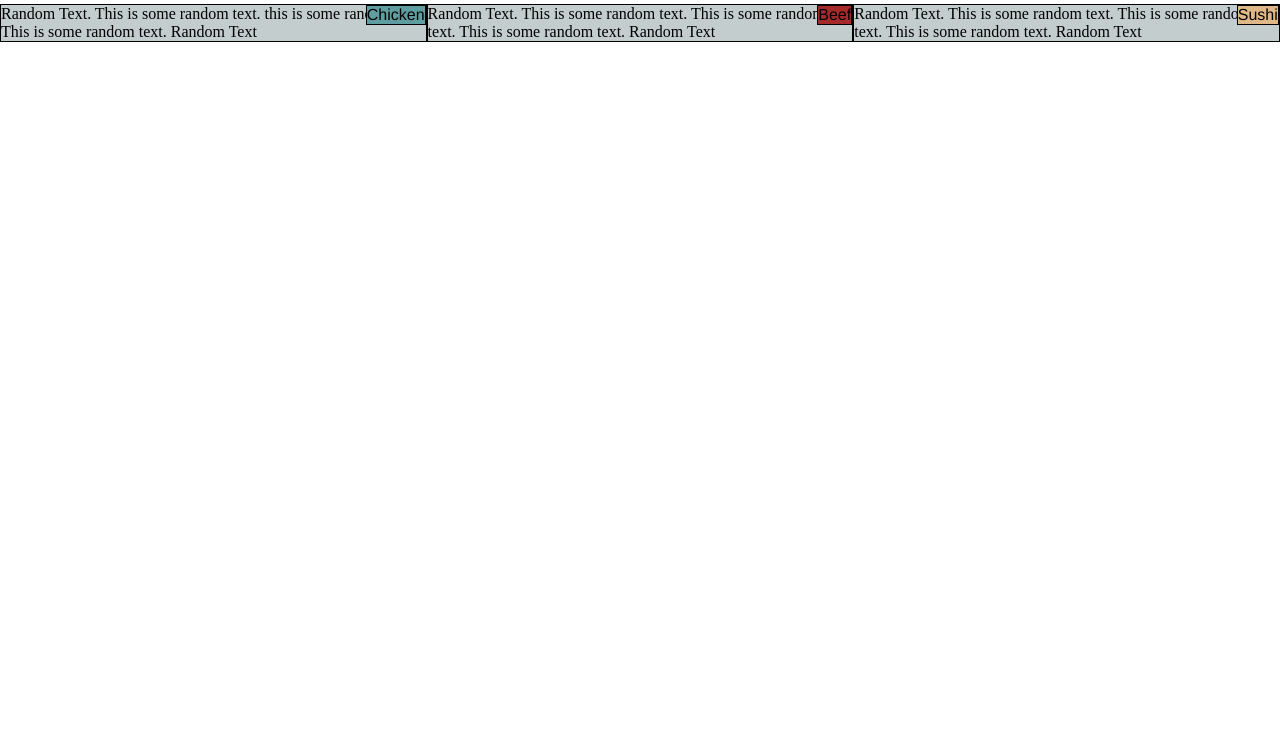
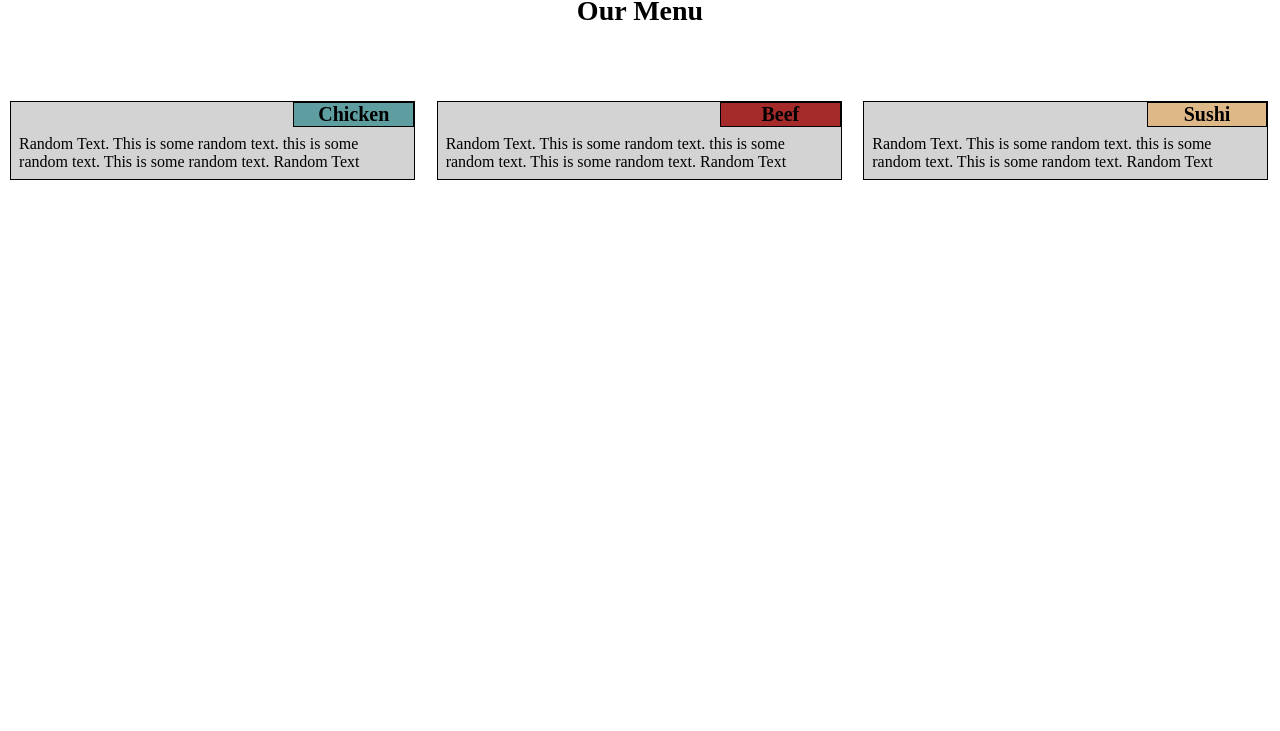
Before and after one commit to swapnamalgari/coursera.592, a plain HTML site: page module2-solution/index.html in a window 1280 px wide. Shown: the part 69-800 px from the top of the page. Drawn offline with Linux system fonts and the light colour scheme.

Commit message:
After changing (adding spaces between divs

```diff
--- a/module2-solution/CSS.css
+++ b/module2-solution/CSS.css
@@ -1,52 +1,70 @@
 *
 {
   box-sizing: border-box;
-
-}
-div {
-    box-sizing: border-box;
-}
-
-body
-{
-  margin:0;
+  margin: 0;
   padding: 0;
-}
-h1{
-	margin-bottom: 15px;
 }
 
 
+#it1 {
+  background-color: #5F9EA0;
+}
+#it2 {
+  background-color: #A52A2A;
+}
+#it3 {
+  background-color: #DEB887;
+}
 
-div#container{
-  position: relative;
-  background-color: #C3CDCD;
+h1{
+  text-align: center;
+  margin-top:5%;
+  margin-bottom: 5%;
+  font-size: 175%;
 }
-p {
-  position: absolute;
-  bottom: 0;
-  right: 0;
+p{
+  padding: 2%;
+  clear:both;
+}
+.division >div{
   border: 1px solid black;
-  font-family: Helvetica;
+  background-color: #D3D3D3; /*grey*/
+  width: 95%;
+  margin: 10px;
 
 }
 
+.menu_item{
+  text-align: center;
+  font-weight: bold;
+  border: 1px solid black;
+  font-size:125%;
+  float:right;
+  width:30%;
+}
+/* media queries*/
+@media(min-width:992px){
+  .division{
+    float: left;
+    width: 33.33%;
+  }
 
-#p1 {
-  background-color: #5F9EA0;
 }
-#p2 {
-  background-color: #A52A2A;
+@media(min-width:768px) and (max-width: 991px){
+  .division{
+    float: left;
+    width: 50%;
+  }
 }
-#p3 {
-  background-color: #DEB887;
+@media(max-width:767px){
+  .division{
+    float: left;
+    width: 100%;
+  }
+
 }
 
-/* Simple Responsive Framework. */
-.row {
-  width: 100%;
-}
-
+/*
 @media (min-width: 992px) {
   .col-lg-1, .col-lg-2, .col-lg-3, .col-lg-4, .col-lg-5, .col-lg-6, .col-lg-7, .col-lg-8, .col-lg-9, .col-lg-10, .col-lg-11, .col-lg-12 {
     float: left;
@@ -90,7 +108,7 @@ p {
   }
 }
 
-/********* Medium devices only **********/
+
 @media (min-width: 768px) and (max-width: 991px) {
   .col-md-1, .col-md-2, .col-md-3, .col-md-4, .col-md-5, .col-md-6, .col-md-7, .col-md-8, .col-md-9, .col-md-10, .col-md-11, .col-md-12 {
     float: left;
@@ -175,4 +193,4 @@ p {
   .col-sm-12 {
     width: 100%;
   }
-}
+}*/
--- a/module2-solution/index.html
+++ b/module2-solution/index.html
@@ -2,17 +2,38 @@
 <html>
 <head>
 	<meta charset="utf-8">
+	<title>Assignment Solution for Module 2</title>
 	<link rel="stylesheet" type="text/css" href="CSS.css">
-	<title>Assignment Solution for Module 2</title>
-
 </head>
 <body>
-	<center><h1>Our Menu</h1></center>
-	<section>
-		<div id=container class="cls col-lg-4 col-md-6 col-sm-12"><p id="p1">Chicken</p>Random Text. This is some random text. this is some random text. This is some random text. Random Text</div>
-		<div id=container class="cls col-lg-4 col-md-6 col-sm-12"><p id="p2">Beef</p>Random Text. This is some random text. This is some random text. This is some random text. Random Text</div>
-		<div id=container class="cls col-lg-4 col-md-6 col-sm-12"><p id="p3">Sushi</p>Random Text. This is some random text. This is some random text. This is some random text. Random Text</div>
-	</section>
+	<h1>Our Menu</h1>
+	<div class="row">
+		<div class="division">
+			<div class="sec1">
+				<div class="menu_item" id="it1">Chicken</div>
+				<p class="p1">
+					Random Text. This is some random text. this is some random text. This is some random text. Random Text
+				</p>
+			</div>
+		</div>
 
+		<div class="division">
+			<div class="sec2">
+				<div class="menu_item" id="it2">Beef</div>
+				<p class="p1">
+					Random Text. This is some random text. this is some random text. This is some random text. Random Text
+				</p>
+			</div>
+		</div>
+
+		<div class="division">
+			<div class="sec3">
+				<div class="menu_item" id="it3">Sushi</div>
+				<p class="p1">
+					Random Text. This is some random text. this is some random text. This is some random text. Random Text
+				</p>
+			</div>
+		</div>
+	</div>
 </body>
 </html>
```
